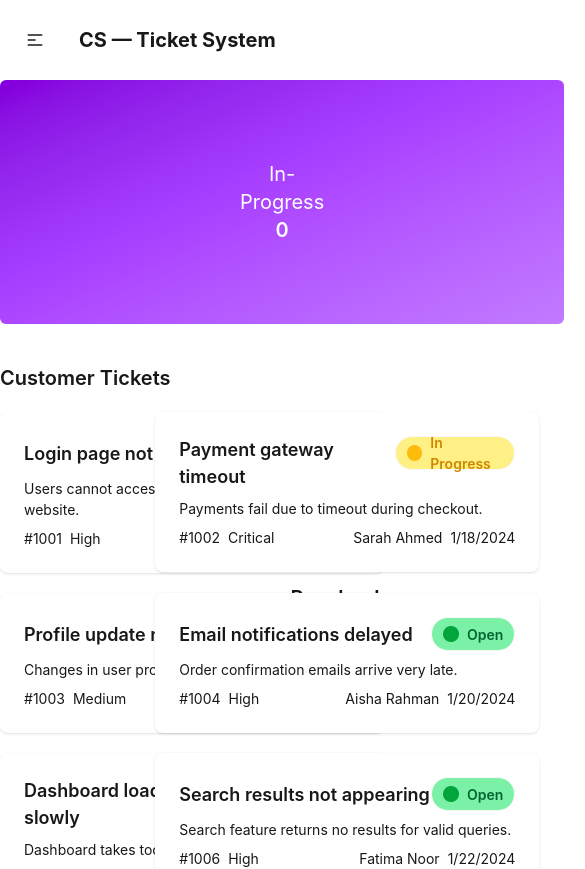
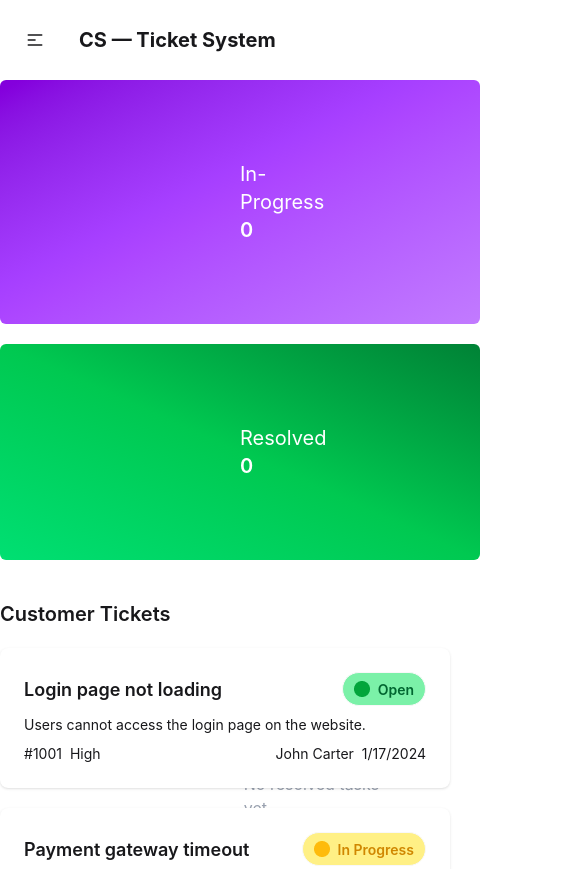
Before and after one commit to SBAhsan/Ticket-System-A2, a React (Vite) app: page / in a window 390 px wide. Shown: the top 869 px of the page, 585 px wide, since content can reach past the window. Built offline with nearby package versions, Linux system fonts and the light colour scheme.

Commit message:
added state for the task status, added map part to show the item of task status

```diff
--- a/src/App.jsx
+++ b/src/App.jsx
@@ -4,13 +4,14 @@ import Banner from "./components/Banner/Banner";
 import Navbar from "./components/Navbar/Navbar";
 import Tickets from "./components/Tickets/Tickets";
 
+const ticketsLink = fetch('/public/tickets.json').then(res => res.json());
+
 function App() {
-  const ticketsLink = fetch('/public/tickets.json').then(res => res.json());
-
   const [taskStatus, setTaskStatus] = useState([]);
 
-  const handleTaskStatus = (ticket) => {
-    console.log(ticket);
+  const handleTaskStatus = (ticketTitle) => {
+    const newTasks = [...taskStatus, ticketTitle];
+    setTaskStatus(newTasks);
   }
   return (
     <div className="max-w-[1200px] mx-auto">
@@ -18,7 +19,7 @@ function App() {
       <Banner></Banner>
 
       <Suspense fallback={"Loading..."}>
-        <Tickets ticketsLink={ticketsLink} handleTaskStatus={handleTaskStatus}></Tickets>
+        <Tickets ticketsLink={ticketsLink} taskStatus={taskStatus} handleTaskStatus={handleTaskStatus}></Tickets>
       </Suspense>
     </div>
   );
--- a/src/components/Banner/Banner.jsx
+++ b/src/components/Banner/Banner.jsx
@@ -1,11 +1,11 @@
 const Banner = () => {
   return (
-    <div className='flex items-center justify-between gap-8'>
-      <div className="py-20 px-60 rounded-md text-center text-xl text-white border-0 bg-gradient-to-br from-purple-700 via-purple-500 to-purple-400">
+    <div className='md:flex items-center justify-between gap-8'>
+      <div className="mb-5 py-20 px-60 rounded-md text-center text-xl text-white border-0 bg-gradient-to-br from-purple-700 via-purple-500 to-purple-400">
         <h4>In-Progress</h4>
         <span className='font-semibold'>0</span>
       </div>
-      <div className="py-20 px-60 rounded-md text-center text-xl text-white border-0 bg-gradient-to-bl from-green-700 via-green-500 to-green-400">
+      <div className="mb-5 py-20 px-60 rounded-md text-center text-xl text-white border-0 bg-gradient-to-bl from-green-700 via-green-500 to-green-400">
         <h4>Resolved</h4>
         <span className='font-semibold'>0</span>
       </div>
--- a/src/components/Ticket/Ticket.jsx
+++ b/src/components/Ticket/Ticket.jsx
@@ -4,8 +4,8 @@ const Ticket = ({ ticket, handleTaskStatus }) => {
   const { title, status, description, id, priority, customer, createdAt } =
     ticket;
   return (
-    <a onClick={() => handleTaskStatus(ticket)}>
-      <div className="card w-96 bg-base-100 card-md shadow-sm">
+    <a onClick={() => handleTaskStatus(title)}>
+      <div className="card w-[450px] bg-base-100 card-md shadow-sm">
         <div className="card-body">
           <div className="flex justify-between">
             <h2 className="card-title">{title}</h2>
--- a/src/components/Tickets/Tickets.jsx
+++ b/src/components/Tickets/Tickets.jsx
@@ -1,22 +1,47 @@
 import React, { use } from "react";
 import Ticket from "../Ticket/Ticket";
 
-const Tickets = ({ ticketsLink, handleTaskStatus }) => {
+const Tickets = ({ ticketsLink, handleTaskStatus, taskStatus }) => {
   const tickets = use(ticketsLink);
+
+  console.log(taskStatus);
 
   return (
     <div>
-      <h3 className="text-xl font-semibold md:text-start mt-10 mb-5">Customer Tickets</h3>
+      <h3 className="text-xl font-semibold md:text-start mt-10 mb-5">
+        Customer Tickets
+      </h3>
       <div className="flex justify-between">
-        <ul className="grid grid-cols-2 gap-5">
+        <ul className="grid grid-cols-1 md:grid-cols-2 gap-5">
           {tickets.map((ticket) => (
-            <Ticket key={ticket.id} ticket={ticket} handleTaskStatus={handleTaskStatus}></Ticket>
+            <Ticket
+              key={ticket.id}
+              ticket={ticket}
+              handleTaskStatus={handleTaskStatus}
+            ></Ticket>
           ))}
         </ul>
         <div>
           <div>
             <h3 className="text-xl font-semibold">Task Status</h3>
-                <p className="text-gray-400">Select a ticket to add to Task Status</p>
+            {taskStatus.length > 0 ? (
+              <ul>
+                {taskStatus.map((task, index) => {
+                  return (
+                    <div key={index} className="font-semibold w-64 px-4 py-3 shadow-xl">
+                      <h3 className="mb-3">{task}</h3>
+                      <button className="bg-[#02A53B] text-white w-full rounded-md">
+                        Complete
+                      </button>
+                    </div>
+                  );
+                })}
+              </ul>
+            ) : (
+              <p className="text-gray-400">
+                Select a ticket to add to Task Status
+              </p>
+            )}
           </div>
           <div className="mt-5">
             <h3 className="text-xl font-semibold">Resolved Task</h3>
```
Lines whose indentation alone changed are shown as unchanged.
